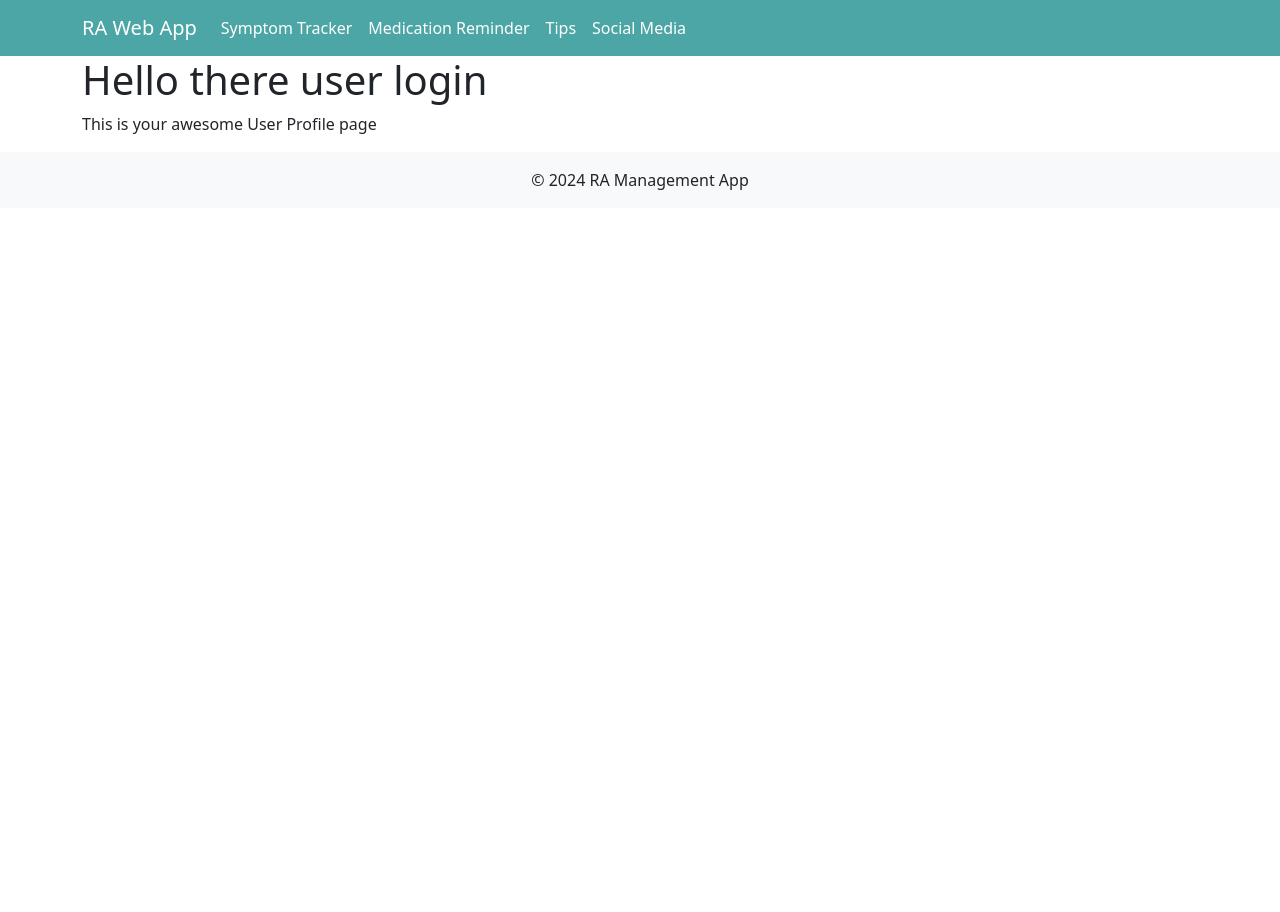
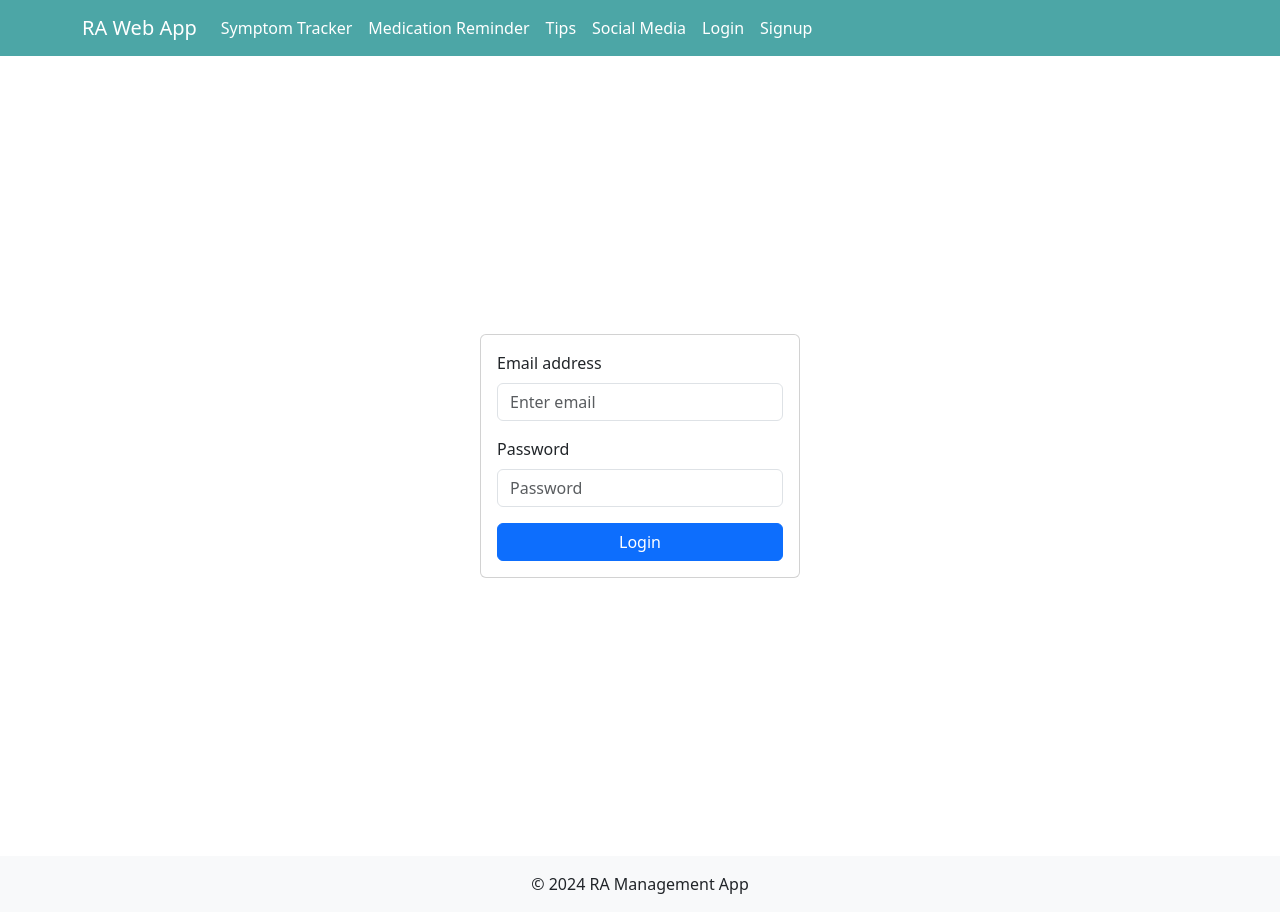
Before and after one commit to MCoding90/ArthriHealth, a React (Create React App) app: page /login in a window 1280 px wide. Before the commit the page ends 800 px from the top, so only its background shows below. Built offline with nearby package versions, Linux system fonts and the light colour scheme; no server answers.

Commit message:
user authentication done plus some improvements on symptom tracker

```diff
--- a/package.json
+++ b/package.json
@@ -7,6 +7,7 @@
     "@testing-library/react": "^13.4.0",
     "@testing-library/user-event": "^13.5.0",
     "bootstrap": "^5.3.3",
+    "firebase": "^10.11.0",
     "moment": "^2.30.1",
     "react": "^18.2.0",
     "react-big-calendar": "^1.11.2",
--- a/src/App.js
+++ b/src/App.js
@@ -1,5 +1,8 @@
 import React from "react";
 import { Route, Routes } from "react-router-dom";
+import SignUpPage from "./pages/SignUpPage";
+import LoginPage from "./pages/LoginPage";
+import LogoutPage from "./pages/LogoutPage";
 import Layout from "./pages/Layout";
 import HomePage from "./pages/Homepage";
 import UserPage from "./pages/Userpage";
@@ -50,6 +53,30 @@ export default function App() {
 					</Layout>
 				}
 			/>
+			<Route
+				path="sign-up"
+				element={
+					<Layout>
+						<SignUpPage />
+					</Layout>
+				}
+			/>
+			<Route
+				path="login"
+				element={
+					<Layout>
+						<LoginPage />
+					</Layout>
+				}
+			/>
+			<Route
+				path="logout"
+				element={
+					<Layout>
+						<LogoutPage />
+					</Layout>
+				}
+			/>
 		</Routes>
 	);
 }
--- a/src/index.js
+++ b/src/index.js
@@ -4,6 +4,10 @@ import { BrowserRouter } from "react-router-dom";
 import App from "./App";
 import "bootstrap/dist/css/bootstrap.min.css";
 import "react-big-calendar/lib/css/react-big-calendar.css";
+import { initializeApp } from "firebase/app";
+import firebaseConfig from "./firebase-Config";
+
+initializeApp(firebaseConfig);
 
 const container = document.getElementById("root");
 const root = createRoot(container);
--- a/src/pages/Header.js
+++ b/src/pages/Header.js
@@ -40,6 +40,12 @@ const Header = () => {
 						<Nav.Link as={Link} to="/social-media" style={{ color: "white" }}>
 							Social Media
 						</Nav.Link>
+						<Nav.Link as={Link} to="/login" style={{ color: "white" }}>
+							Login
+						</Nav.Link>
+						<Nav.Link as={Link} to="/signup" style={{ color: "white" }}>
+							Signup
+						</Nav.Link>
 					</Nav>
 				</Navbar.Collapse>
 			</Container>
--- /dev/null
+++ b/src/pages/LoginPage.js
@@ -0,0 +1,60 @@
+import React, { useState } from "react";
+import { Card, Form, Button, Container } from "react-bootstrap";
+import useAuth from "../useAuth";
+
+function LoginPage() {
+	const { login } = useAuth();
+	const [email, setEmail] = useState("");
+	const [password, setPassword] = useState("");
+	const [error, setError] = useState(""); // State to hold error message
+
+	const handleLogin = async (e) => {
+		e.preventDefault();
+		setError(""); // Clear previous errors
+		try {
+			await login(email, password);
+			// Redirect or show success
+		} catch (error) {
+			setError(`Login Failed: ${error.message}`); // Set error message
+			console.error("Login error:", error);
+		}
+	};
+
+	return (
+		<Container
+			className="d-flex justify-content-center align-items-center"
+			style={{ minHeight: "100vh" }}
+		>
+			<Card className="w-100" style={{ maxWidth: "320px" }}>
+				<Card.Body>
+					<Form onSubmit={handleLogin}>
+						<Form.Group className="mb-3">
+							<Form.Label>Email address</Form.Label>
+							<Form.Control
+								type="email"
+								placeholder="Enter email"
+								onChange={(e) => setEmail(e.target.value)}
+								aria-label="Email Address"
+							/>
+						</Form.Group>
+						<Form.Group className="mb-3">
+							<Form.Label>Password</Form.Label>
+							<Form.Control
+								type="password"
+								placeholder="Password"
+								onChange={(e) => setPassword(e.target.value)}
+								aria-label="Password"
+							/>
+						</Form.Group>
+						{error && <div style={{ color: "red" }}>{error}</div>}
+						<Button variant="primary" type="submit" className="w-100">
+							Login
+						</Button>
+					</Form>
+				</Card.Body>
+			</Card>
+		</Container>
+	);
+}
+
+export default LoginPage;
--- /dev/null
+++ b/src/pages/LogoutPage.js
@@ -0,0 +1,21 @@
+import React from "react";
+import { Button, Container } from "react-bootstrap";
+import useAuth from "../useAuth";
+
+function LogoutPage() {
+	const { logout } = useAuth();
+
+	const handleLogout = async () => {
+		await logout();
+	};
+
+	return (
+		<Container>
+			<Button variant="danger" onClick={handleLogout}>
+				Logout
+			</Button>
+		</Container>
+	);
+}
+
+export default LogoutPage;
--- /dev/null
+++ b/src/pages/SignUpPage.js
@@ -0,0 +1,51 @@
+import React, { useState } from "react";
+import { Form, Button, Container } from "react-bootstrap";
+import useAuth from "../useAuth";
+
+function SignupPage() {
+	const { signup } = useAuth();
+	const [email, setEmail] = useState("");
+	const [password, setPassword] = useState("");
+	const [name, setName] = useState("");
+
+	const handleSignup = async (e) => {
+		e.preventDefault();
+		await signup(email, password, name);
+	};
+
+	return (
+		<Container>
+			<Form onSubmit={handleSignup}>
+				<Form.Group>
+					<Form.Label>Name</Form.Label>
+					<Form.Control
+						type="text"
+						placeholder="Enter name"
+						onChange={(e) => setName(e.target.value)}
+					/>
+				</Form.Group>
+				<Form.Group>
+					<Form.Label>Email address</Form.Label>
+					<Form.Control
+						type="email"
+						placeholder="Enter email"
+						onChange={(e) => setEmail(e.target.value)}
+					/>
+				</Form.Group>
+				<Form.Group>
+					<Form.Label>Password</Form.Label>
+					<Form.Control
+						type="password"
+						placeholder="Password"
+						onChange={(e) => setPassword(e.target.value)}
+					/>
+				</Form.Group>
+				<Button variant="primary" type="submit">
+					Sign Up
+				</Button>
+			</Form>
+		</Container>
+	);
+}
+
+export default SignupPage;
--- /dev/null
+++ b/src/useAuth.js
@@ -0,0 +1,63 @@
+import {
+	getAuth,
+	createUserWithEmailAndPassword,
+	signInWithEmailAndPassword,
+	onAuthStateChanged,
+	updateProfile,
+} from "firebase/auth";
+
+import { useState, useEffect } from "react";
+
+function useAuth() {
+	const [user, setUser] = useState(null);
+	const auth = getAuth();
+
+	useEffect(() => {
+		const unsubscribe = onAuthStateChanged(auth, (newUser) => {
+			setUser(newUser); // Update user state when auth state changes
+		});
+		return unsubscribe; // cleanup on component unmount
+	}, [auth]);
+
+	async function signup(email, password, name) {
+		try {
+			const userCredential = await createUserWithEmailAndPassword(
+				auth,
+				email,
+				password
+			);
+			const newUser = userCredential.user;
+			await updateProfile(newUser, { displayName: name });
+			setUser(newUser); // Update user state after signup
+			alert(`Signed up successfully: ID=${newUser.uid}`);
+		} catch (error) {
+			alert(`Error: ${error.message}`);
+		}
+	}
+
+	async function login(email, password) {
+		try {
+			const userCredential = await signInWithEmailAndPassword(
+				auth,
+				email,
+				password
+			);
+			setUser(userCredential.user); // Update user state after login
+		} catch (error) {
+			alert(`Login Failed: ${error.message}`);
+		}
+	}
+
+	async function logout() {
+		try {
+			await auth.signOut();
+			setUser(null); // Clear user state after logout
+		} catch (error) {
+			alert(`Logout Failed: ${error.message}`);
+		}
+	}
+
+	return { signup, login, logout, user };
+}
+
+export default useAuth;
```
Also changed, not shown: 1 other file (tests, documents, lock files or other folders).
